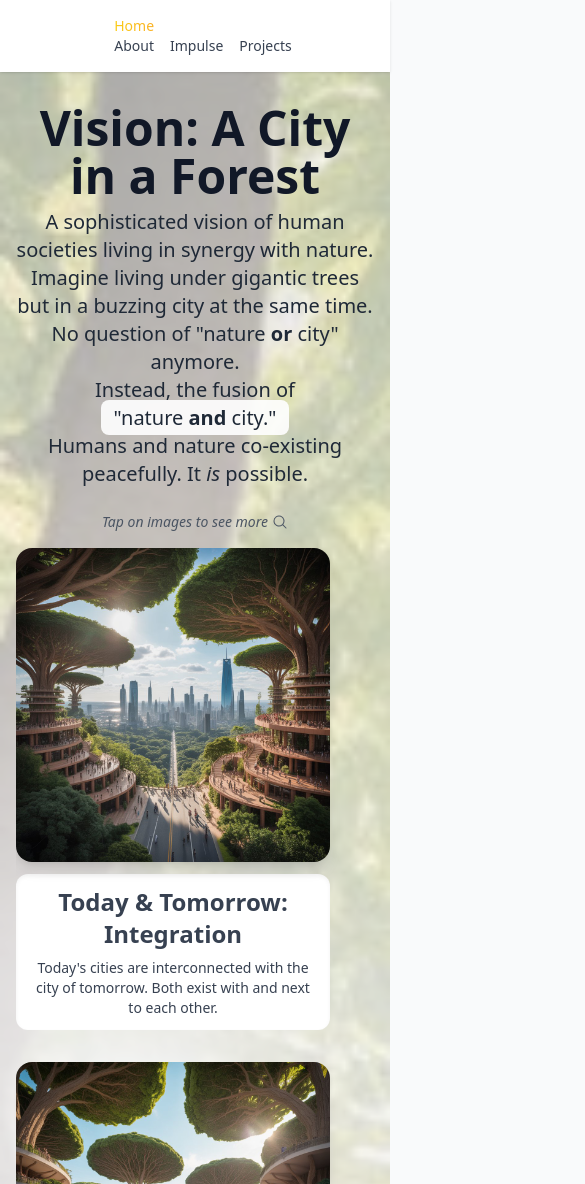
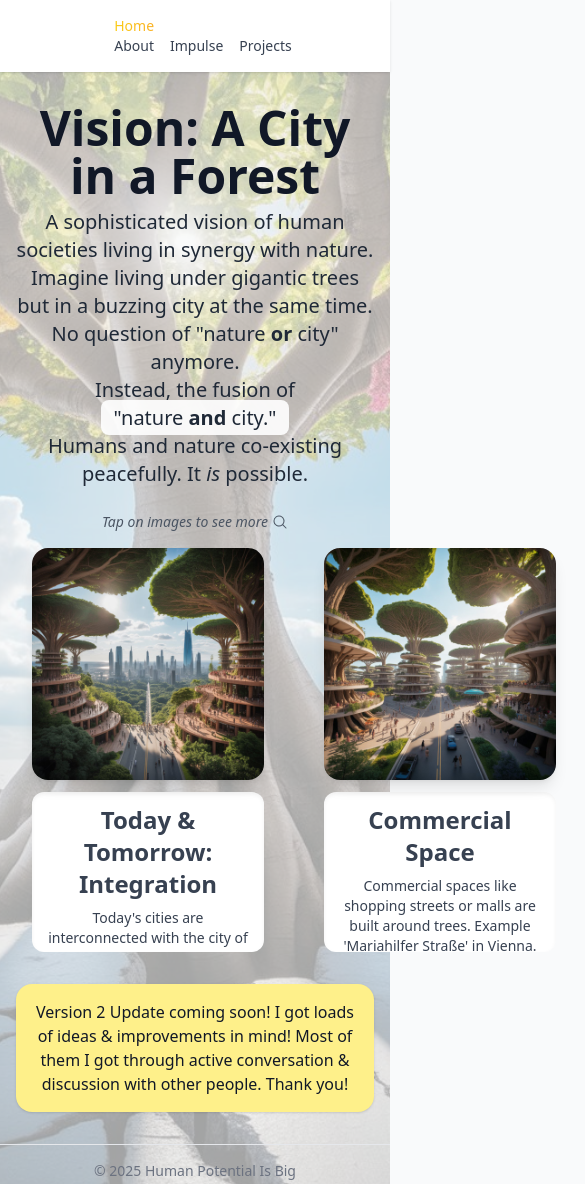
Before and after one commit to HumanPotentialIsBig/main-website, a Next.js app: page /vision-parts/possible-future-vision in a window 390 px wide. Shown: the top 1184 px of the page, 585 px wide, since content can reach past the window. Built offline with nearby package versions, Linux system fonts and the light colour scheme.

Commit message:
Adjust mobile vs. desktop version: scrollable flex-container 1-by-1 image on mobile, static grid columns with 4 images in a row for desktop

```diff
--- a/pages/vision-parts/possible-future-vision.js
+++ b/pages/vision-parts/possible-future-vision.js
@@ -187,8 +187,11 @@ export default function PossibleFutureVisionPage() {
                 <MagnifyingGlassIcon className="w-4 h-5 ml-1"/>
             </div>
 
+
+
             {/** "flex overflow-x-auto pb-6 scrollbar-thin scrollbar-thumb-gray-300 scrollbar-track-gray-100" */}
             {/* Horizontal scroll container */}
+            {/**
             <div className="flex flex-wrap justify-center gap-4 overflow-x-auto pb-6 gallery-scroll">
                 {sortedImages.map((img, idx) => (
                     <div className='flex-shrink-0 w-fit mr-5 mt-2'>
@@ -203,7 +206,36 @@ export default function PossibleFutureVisionPage() {
                     </div>
                 ))}
             </div>
-
+            */}
+            <div className="w-full pb-6 gallery-scroll">
+                {/* Mobile: horizontal scroll | Desktop: grid */}
+                <div
+                    className="
+                    flex md:grid md:grid-cols-3 lg:grid-cols-4
+                    gap-4 md:gap-6
+                    overflow-x-auto md:overflow-visible
+                    px-4 md:px-0
+                    justify-start md:justify-center
+                    w-fit md:w-full
+                    mx-auto
+                    "
+                >
+                    {sortedImages.map((img, idx) => (
+                    <div
+                        key={idx}
+                        className="flex-shrink-0 w-64 md:w-auto mr-5 md:mr-0 mt-2"
+                    >
+                        <PhotoGalleryItem
+                        imageSrc={img.src}
+                        title={img.title}
+                        description={img.description}
+                        onClick={() => openModal(idx)}
+                        showExtendCollapseButton={false}
+                        />
+                    </div>
+                    ))}
+                </div>
+            </div>
 
 
             <div className="flex justify-center">
```
